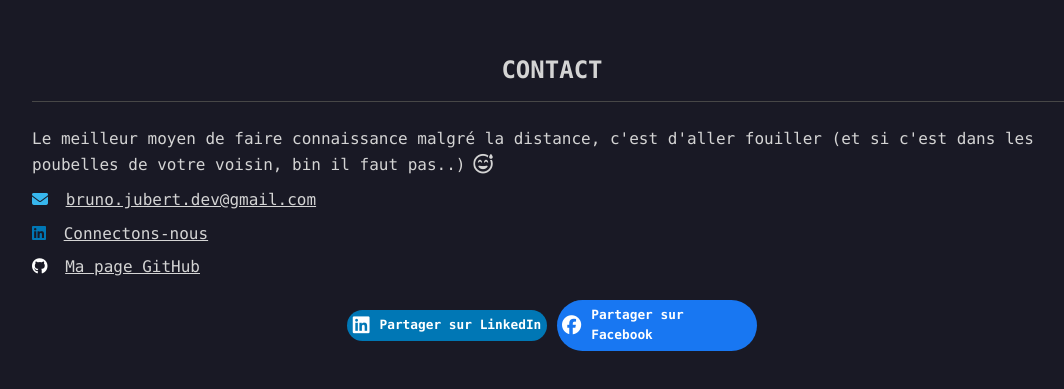
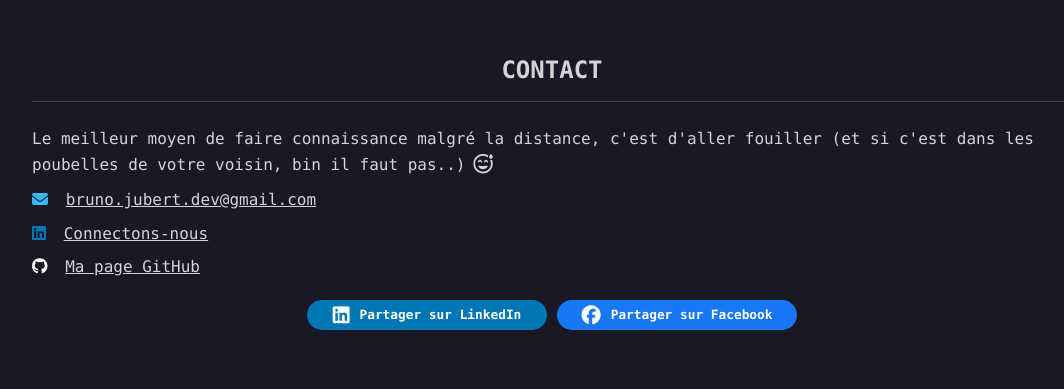
Before and after one commit to BrunoJubert/portfolio-ide, a website: page index.html in a window 1280 px wide. Shown: the part 4572-4961 px from the top of the page, without its empty margins (188-1252 px from the left). Drawn offline with Linux system fonts and the light colour scheme.

Commit message:
ajustement-2 bouton partager

```diff
--- a/public/styles.css
+++ b/public/styles.css
@@ -465,7 +465,7 @@ a {
     display: flex;
     align-items: center;
     gap: 10px;
-    padding: 5px ;
+    padding: 5px 15px;
     font-size: 0.8rem;
     font-weight: bold;
     border: none;
@@ -473,14 +473,13 @@ a {
     border-radius: 30px;
     transition: background 0.3s ease, transform 0.2s ease;
     width: 80%;
-    max-width: 200px;
+    max-width: 240px;
     justify-content: center;
     text-decoration: none !important;
 }
 
 .share-btn i {
     font-size: 1.2rem;
-
 }
 
 .linkedin {
```
